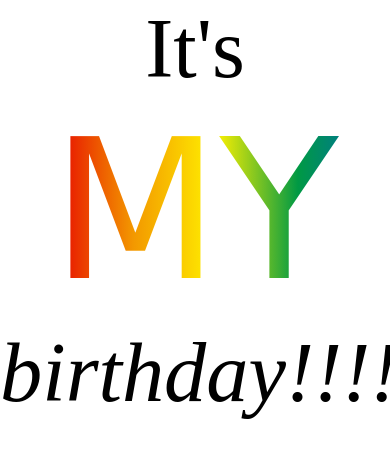
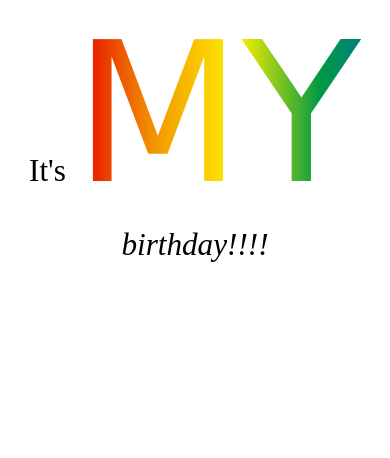
Before and after one commit to LQEC87/LQEC87.github.io, a plain HTML site: page daily/MYbirthday.html in a window 390 px wide. Drawn offline with Linux system fonts and the light colour scheme.

Commit message:
Update MYbirthday.html

```diff
--- a/daily/MYbirthday.html
+++ b/daily/MYbirthday.html
@@ -37,7 +37,7 @@
         .text{
           width: 100%;
           height: 100%;
-          font-size: 10vh;
+          font-size: 8vw;
           text-align: center;
           font-family: serif;
         }
```
